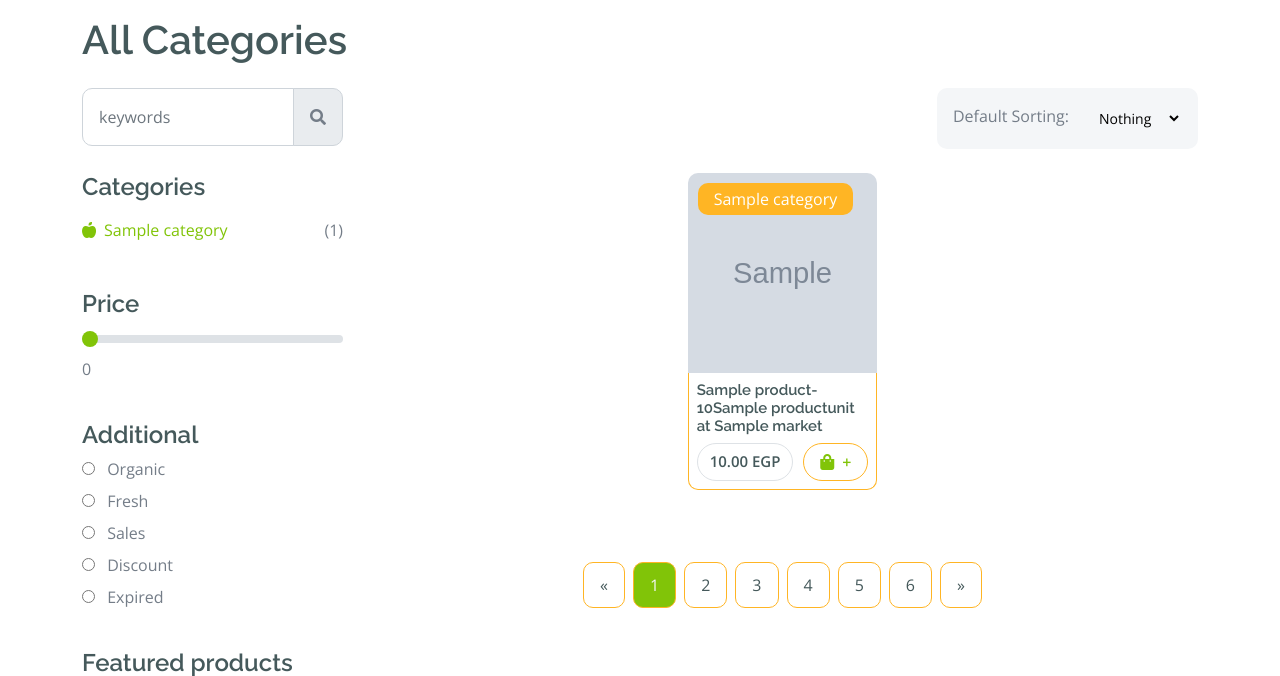
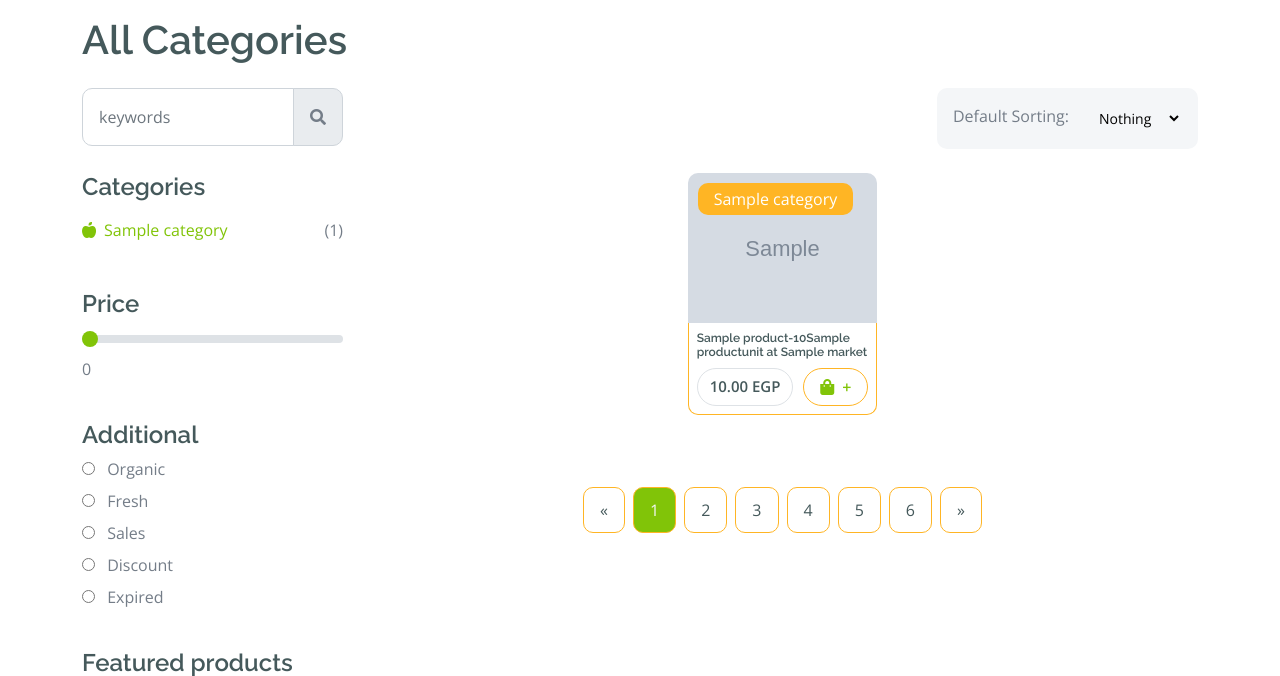
Before and after one commit to MRamadan2511/market, a Django app: page /products/ in a window 1280 px wide. Shown: the part 456-1132 px from the top of the page. Run offline with Django 4.2, Linux system fonts and the light colour scheme; tables that the repository leaves empty hold one stand-in row (values such as "Sample post"); grey boxes marked "Sample" are stand-in pictures; some libraries are stand-ins or nearby versions.

Commit message:
updated Css product card

```diff
--- a/TODO.txt
+++ b/TODO.txt
@@ -4,3 +4,6 @@
 -courier Model
 -link Market > Product >  best price
 -after checkout make >>> orders
+-check if user have address in checkout page or add new address
+-check login user before checkout page (login or create new user)
+-location filter
--- a/products/templates/products/product_card.html
+++ b/products/templates/products/product_card.html
@@ -8,7 +8,7 @@
                 src='{{ product.product.image.url }}'
                 class="img-fluid w-100 rounded-top"
                 alt="{{ product.name }}"
-                style=" height:200px; width:100%; object-fit:fill;">
+                style=" height:150px; width:100%; object-fit:fill;">
         </div>
 
         <div
@@ -18,7 +18,9 @@
 
         <div class="p-2 border border-secondary border-top-0 rounded-bottom">
 
-            <h5 style="font-size: 15px">{{product}}</h5>
+            <h5 class="truncate-text" style="font-size: 12px">
+                {{product}}
+            </h5>
             {% comment %} <p>Lorem ipsum dolor sit amet consectetur </p> {% endcomment %}
 
             <div class="d-flex justify-content-between flex-lg-wrap">
@@ -40,3 +42,21 @@
     </div>
 
 </div>
+
+<style>
+    .truncate-text {
+        display: -webkit-box;
+        -webkit-line-clamp: 2; /* Limits the text to 2 lines */
+        -webkit-box-orient: vertical;
+        overflow: hidden;
+        text-overflow: ellipsis;
+        max-height: 3em; /* 2 lines height */
+        transition: max-height 0.3s ease;
+    }
+
+    .truncate-text:hover {
+        -webkit-line-clamp: unset; /* Removes the clamp on hover */
+        max-height: none; /* Allows full text on hover */
+    }
+
+</style>
--- a/templates/base.html
+++ b/templates/base.html
@@ -5,7 +5,7 @@
 
     <head>
         <meta charset="utf-8">
-        <title>Markert Website Template</title>
+        <title>Market Website</title>
         <meta content="width=device-width, initial-scale=1.0" name="viewport">
         <meta content="" name="keywords">
         <meta content="" name="description">
```
